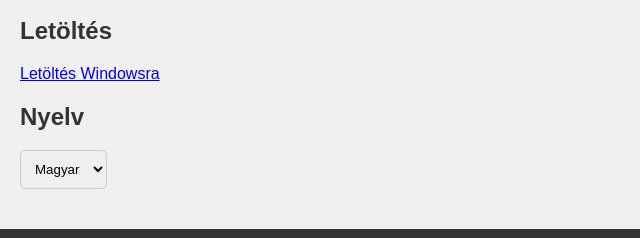
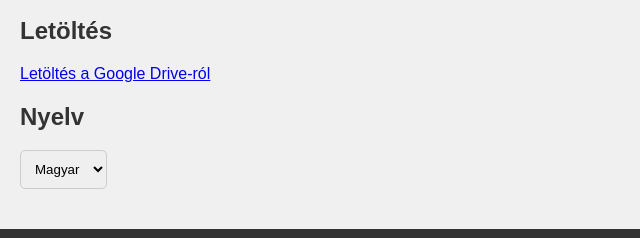
Before and after one commit to kikusz1/Videofeliratozo, a plain HTML site: page index.html in a window 1280 px wide. Shown: the part 460-698 px from the top of the page, 0-640 px from the left. Drawn offline with Linux system fonts and the light colour scheme.

Commit message:
Update index.html

```diff
--- a/index.html
+++ b/index.html
@@ -43,7 +43,7 @@
 
         <section id="letoltes">
             <h2>Letöltés</h2>
-            <a href="SubtitleGenerator.exe" download>Letöltés Windowsra</a>
+            <a href="https://drive.google.com/drive/folders/1nQVuo4sRI0mslDGS0Xw1Q1TaU2m2G7ZZ?usp=sharing" target="_blank">Letöltés a Google Drive-ról</a>
         </section>
 
         <section id="nyelv">
```
